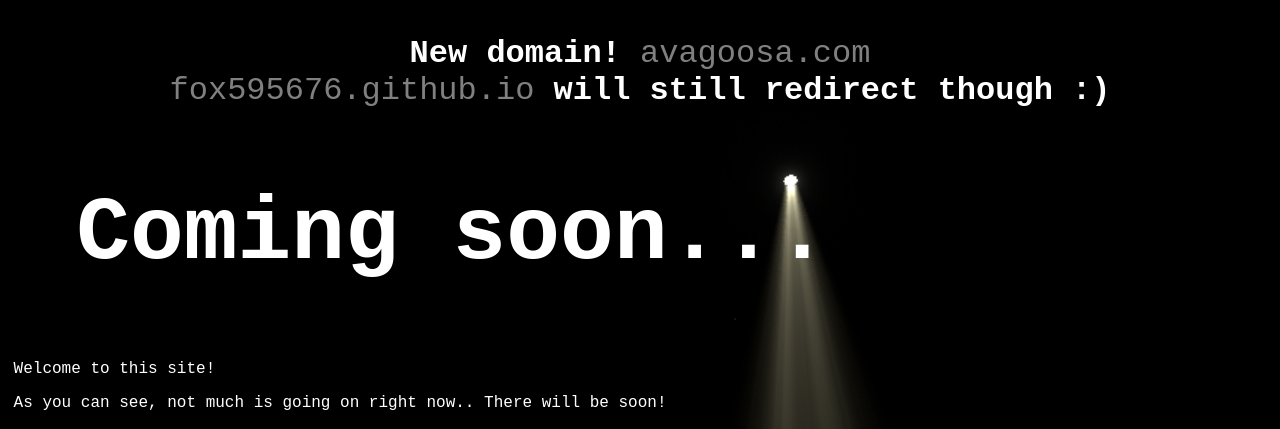
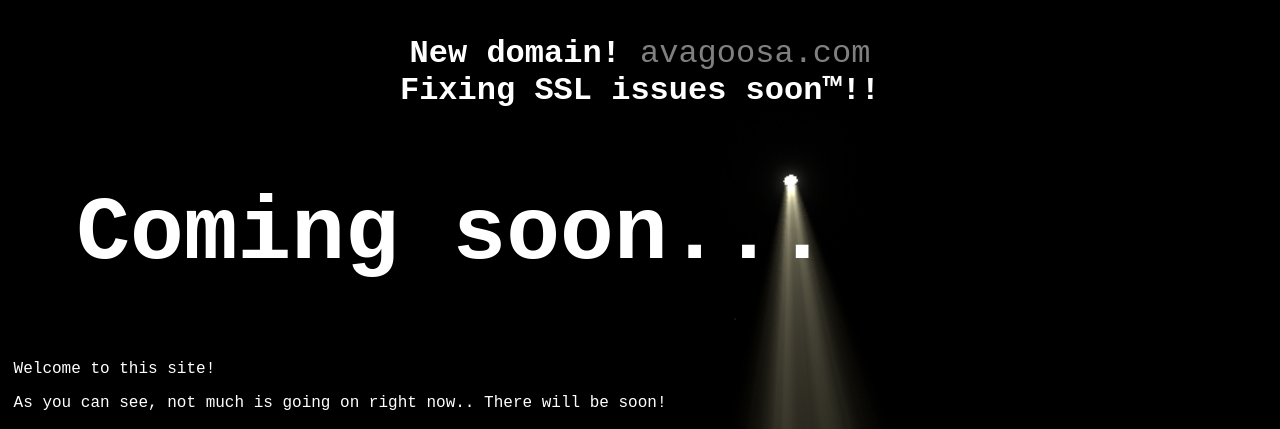
Before and after one commit to Fox595676/Fox595676.github.io, a plain HTML site: page index.html in a window 1280 px wide. Shown: the top 429 px of the page. Drawn offline with nearby package versions, Linux system fonts and the light colour scheme.

Commit message:
Removed unnecessary redirect message, replaced with the SSL issue!

```diff
--- a/index.html
+++ b/index.html
@@ -25,7 +25,7 @@
 
 <body>
 	<h1 style="text-align:center;">New domain! <a href="https://avagoosa.com">avagoosa.com</a><br>
-	<a href=https://fox595676.github.io>fox595676.github.io</a> will still redirect though :)</h1>
+ Fixing SSL issues soon™!!</h1>
 
 	<h2 style="font-size:7vw;padding-left:5%;"> Coming soon... </h2>
 
```
